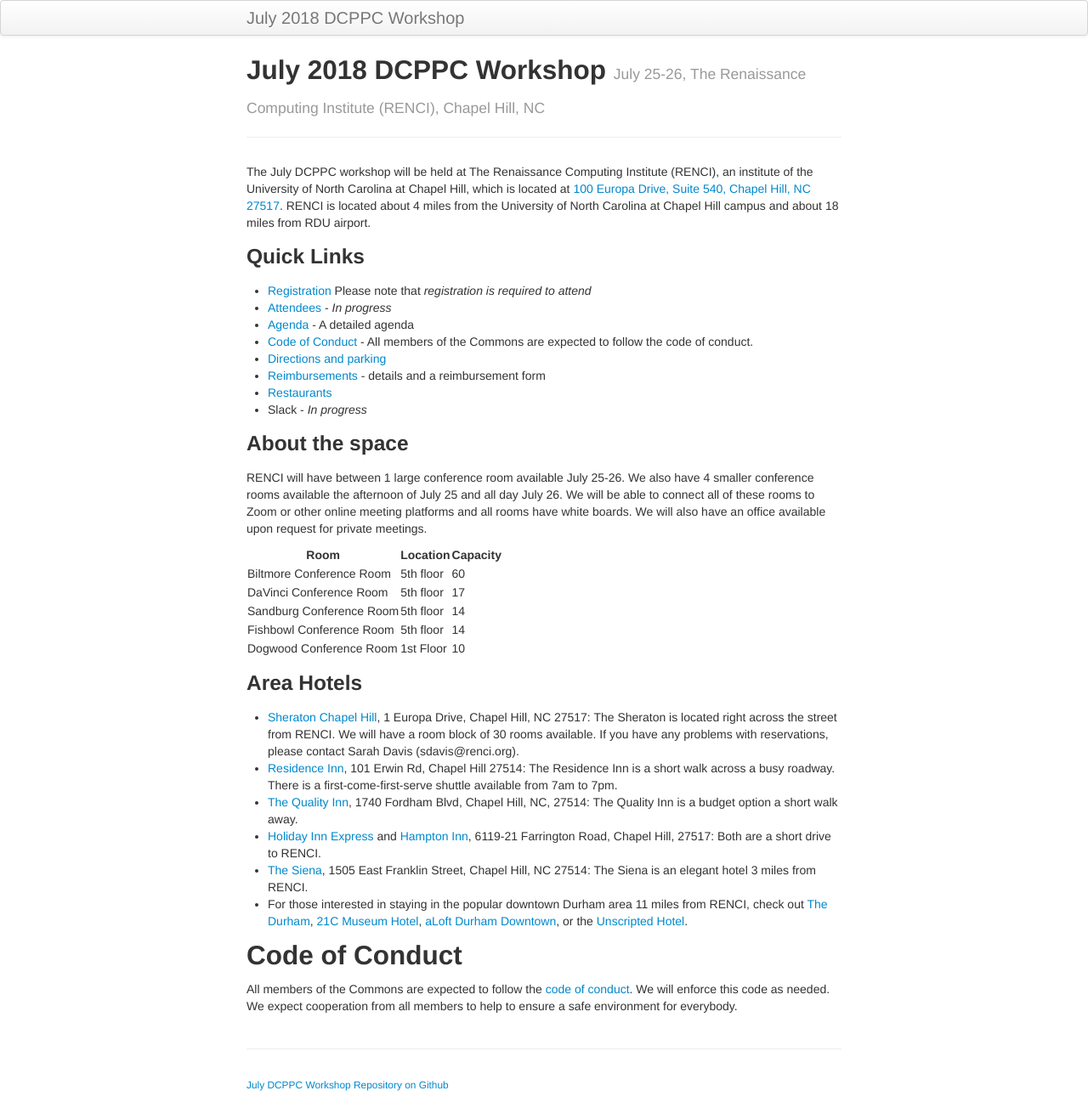
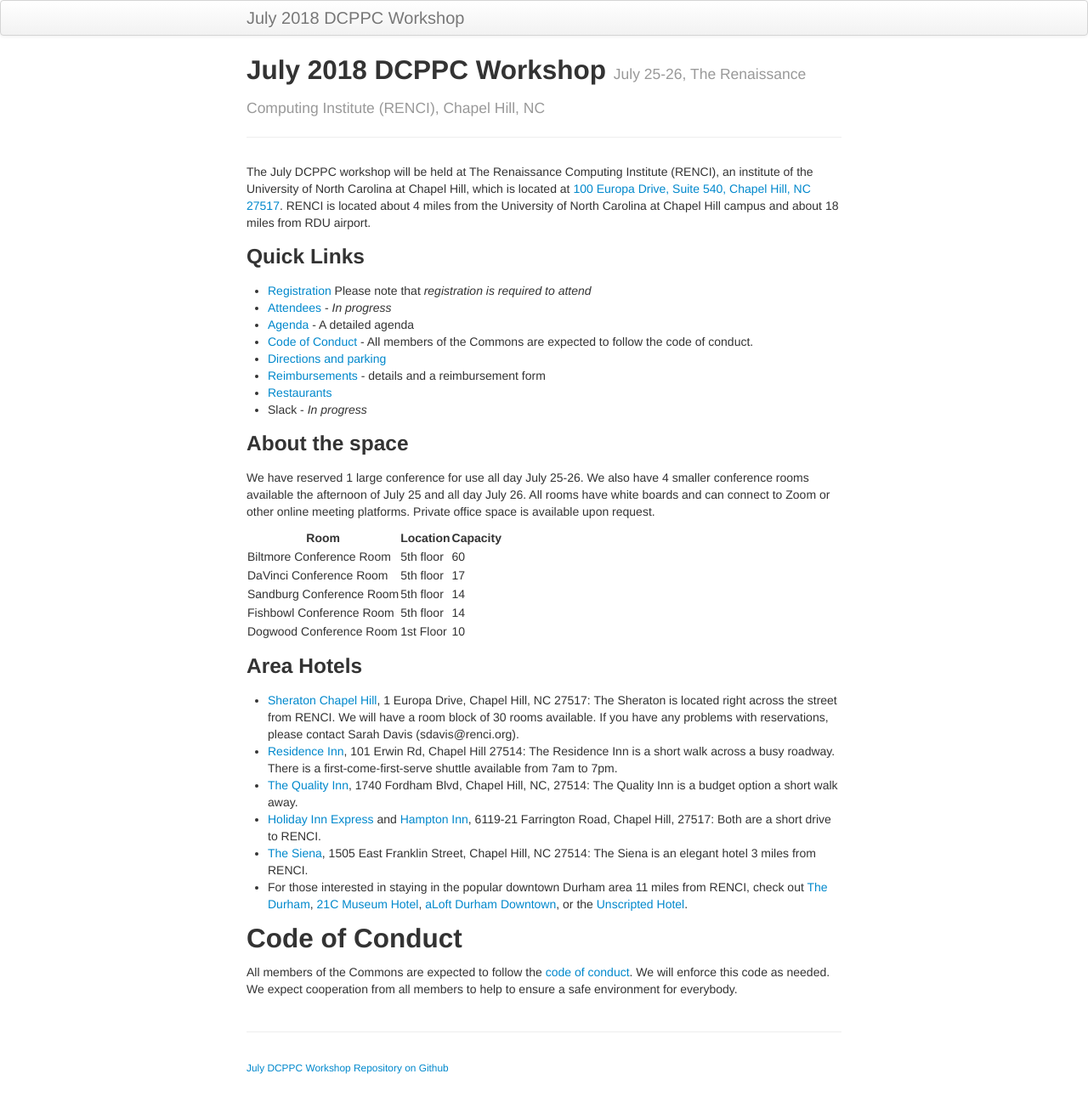
Before and after one commit to dcppc/2018-july-workshop, a Jekyll site: the page built from docs/index.md, in a window 1280 px wide. Shown: the whole page at 85% size. Built offline with Jekyll 4.4.1, drawn with Linux system fonts in a browser that asks for light colours.

Commit message:
improved 'about space' paragraph

```diff
--- a/docs/index.md
+++ b/docs/index.md
@@ -19,7 +19,7 @@ The July DCPPC workshop will be held at The Renaissance Computing Institute (REN
 
 ### About the space
 
-RENCI will have between 1 large conference room available July 25-26. We also have 4 smaller conference rooms available the afternoon of July 25 and all day July 26. We will be able to connect all of these rooms to Zoom or other online meeting platforms and all rooms have white boards. We will also have an office available upon request for private meetings.
+We have reserved 1 large conference for use all day July 25-26. We also have 4 smaller conference rooms available the afternoon of July 25 and all day July 26. All rooms have white boards and can connect to Zoom or other online meeting platforms. Private office space is available upon request.
 
 | **Room** | **Location** | **Capacity** |
 | --- | --- | --- |
@@ -39,10 +39,6 @@ RENCI will have between 1 large conference room available July 25-26. We also ha
 - [The Siena](http://sienahotel.com/), 1505 East Franklin Street, Chapel Hill, NC 27514: The Siena is an elegant hotel 3 miles from RENCI.
 - For those interested in staying in the popular downtown Durham area 11 miles from RENCI, check out [The Durham](http://thedurham.com/), [21C Museum Hotel](https://www.21cmuseumhotels.com/durham/), [aLoft Durham Downtown](http://www.aloftdurhamdowntown.com/), or the [Unscripted Hotel](http://www.unscriptedhotels.com/durham/).
 
-
-
-
-
 ## Code of Conduct
 
 All members of the Commons are expected to follow the [code of conduct](https://github.com/dcppc/dcppc-workshops/blob/master/CODE_OF_CONDUCT.md).
```
